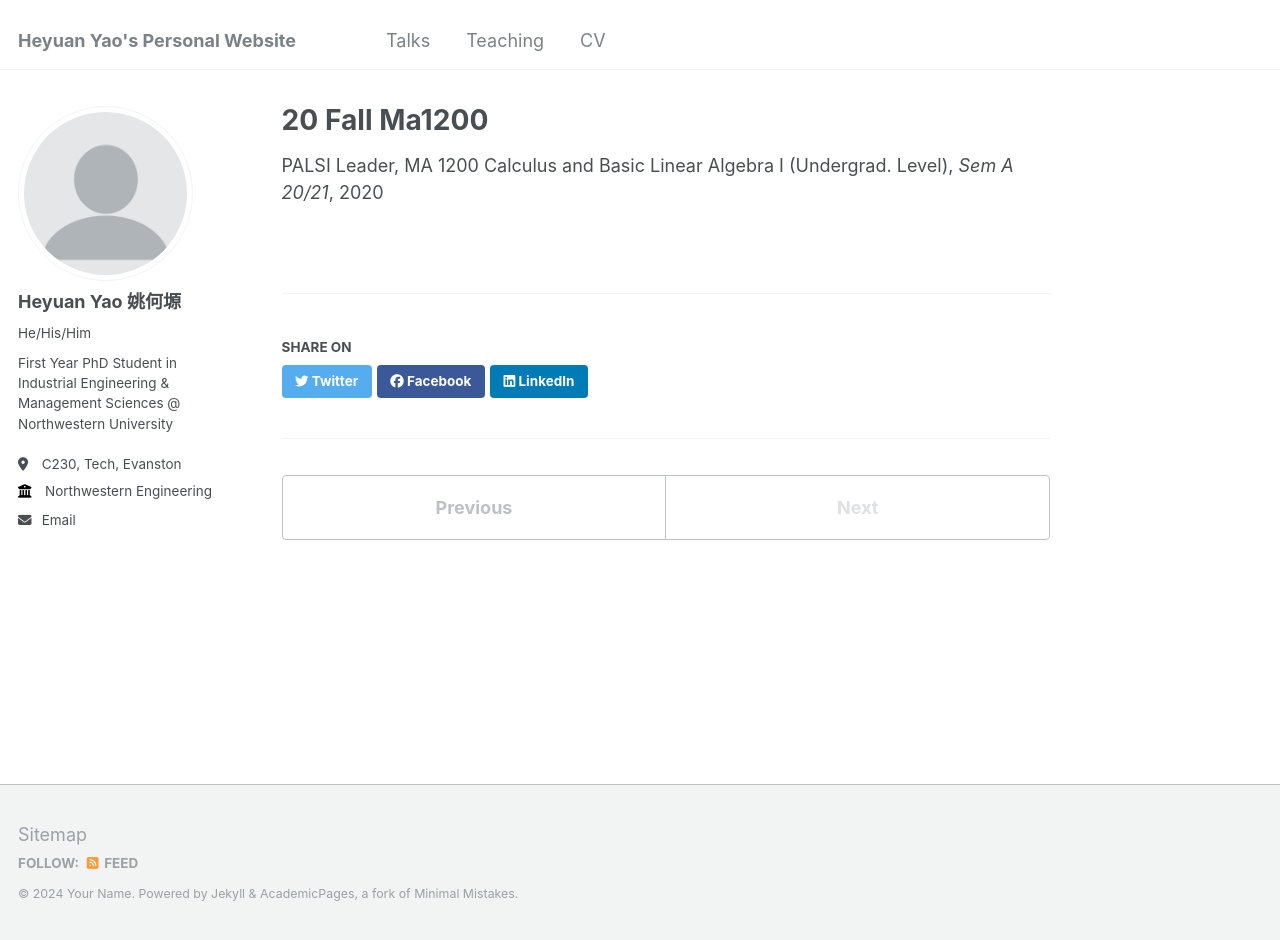
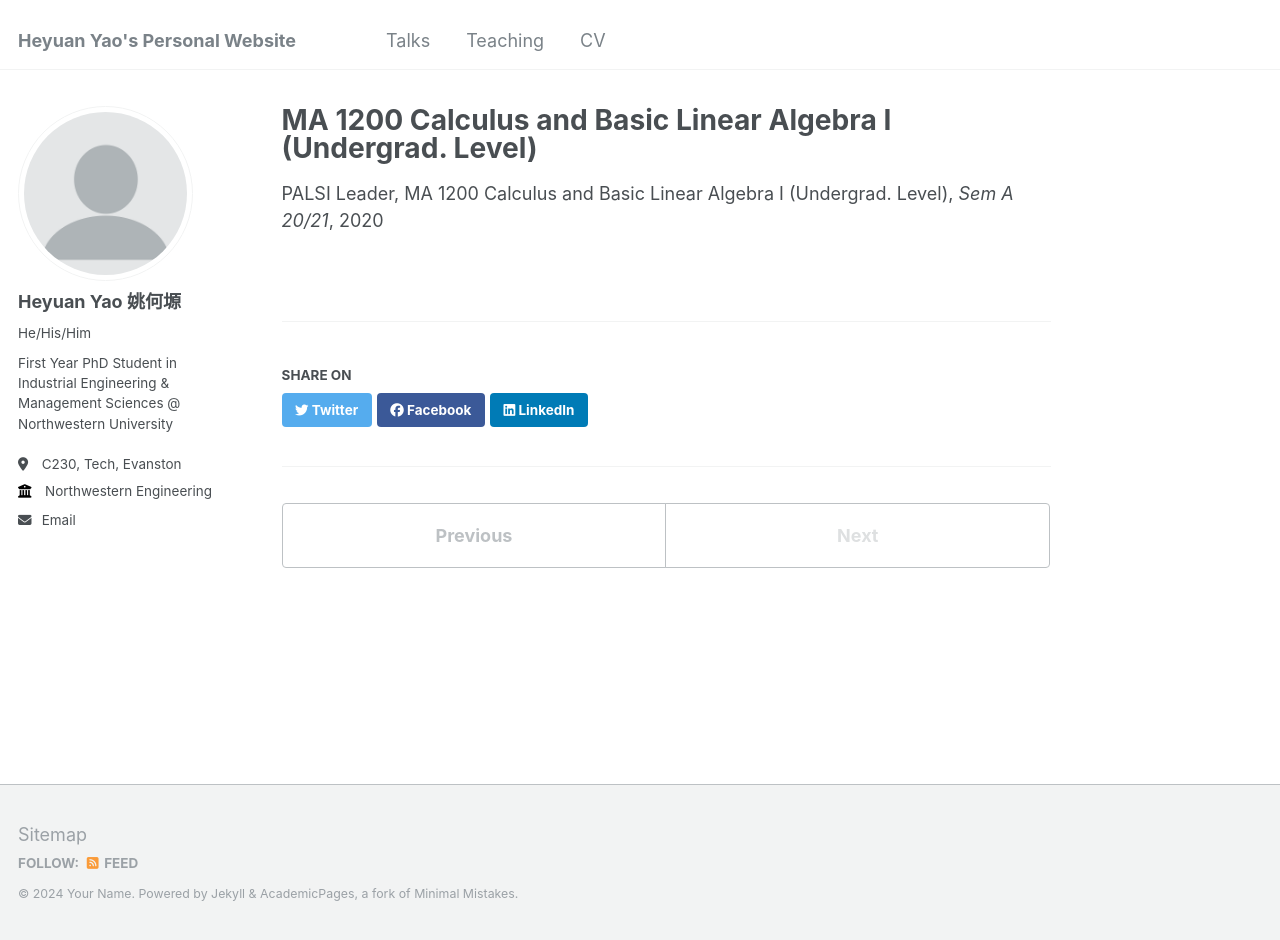
Before and after one commit to Heyuan-Yao/Heyuan-Yao.github.io, a Jekyll site: the page built from _teaching/20-Fall-MA1200.md, in a window 1280 px wide and 940 px high. Built offline with Jekyll 4.4.1, drawn with Linux system fonts in a browser that asks for light colours.

Commit message:
Update 20-Fall-MA1200.md

```diff
--- a/_teaching/20-Fall-MA1200.md
+++ b/_teaching/20-Fall-MA1200.md
@@ -1,8 +1,8 @@
 ---
-title: #"Teaching experience 1"
+title: "MA 1200 Calculus and Basic Linear Algebra I (Undergrad. Level)"
 collection: teaching
 type: "PALSI Leader, MA 1200 Calculus and Basic Linear Algebra I (Undergrad. Level)"
-permalink: #/teaching/2014-spring-teaching-1
+permalink: /teaching/20-Fall-MA1200
 venue: "Sem A 20/21"
 date: 2020-09-01
 location: "City University of Hong Kong"
```
